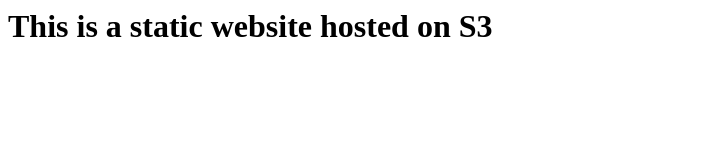
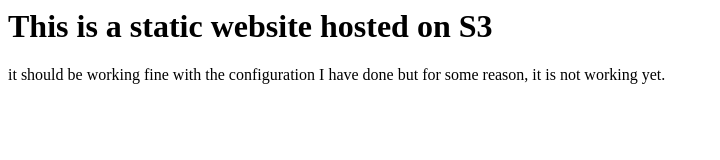
Before and after one commit to IrezD/S3-bucket-based-website, a plain HTML site: page index.html in a window 1280 px wide. Shown: the whole page, without its empty margins (0-720 px from the left). Drawn offline with Linux system fonts and the light colour scheme.

```diff
--- a/index.html
+++ b/index.html
@@ -6,6 +6,7 @@
 </head>
 <body>
     <h1>This is a static website hosted on S3</h1>
+    <p>it should be working fine with the configuration I have done but for some reason, it is not working yet.</p>
 
 </body>
 </html>
```
Also changed, not shown: 1 other file.
